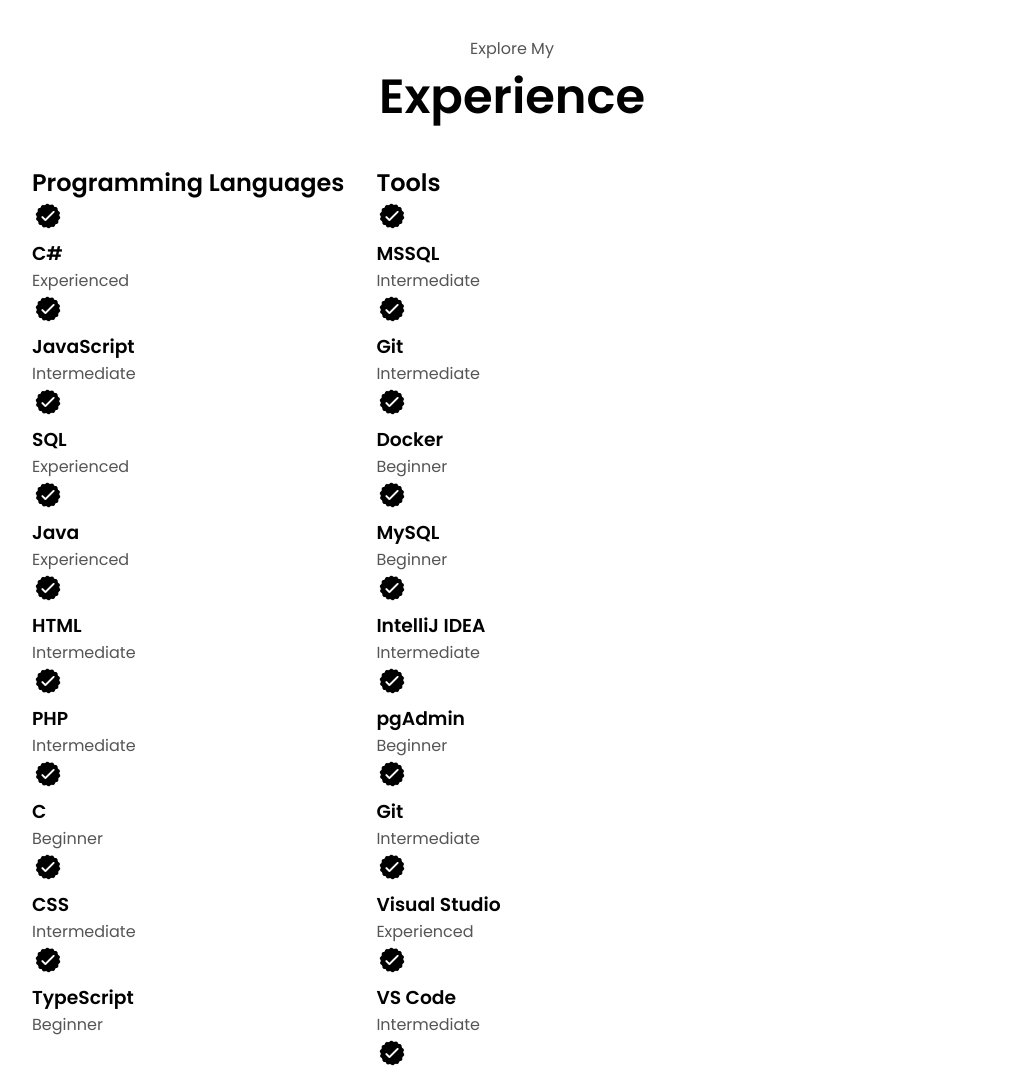
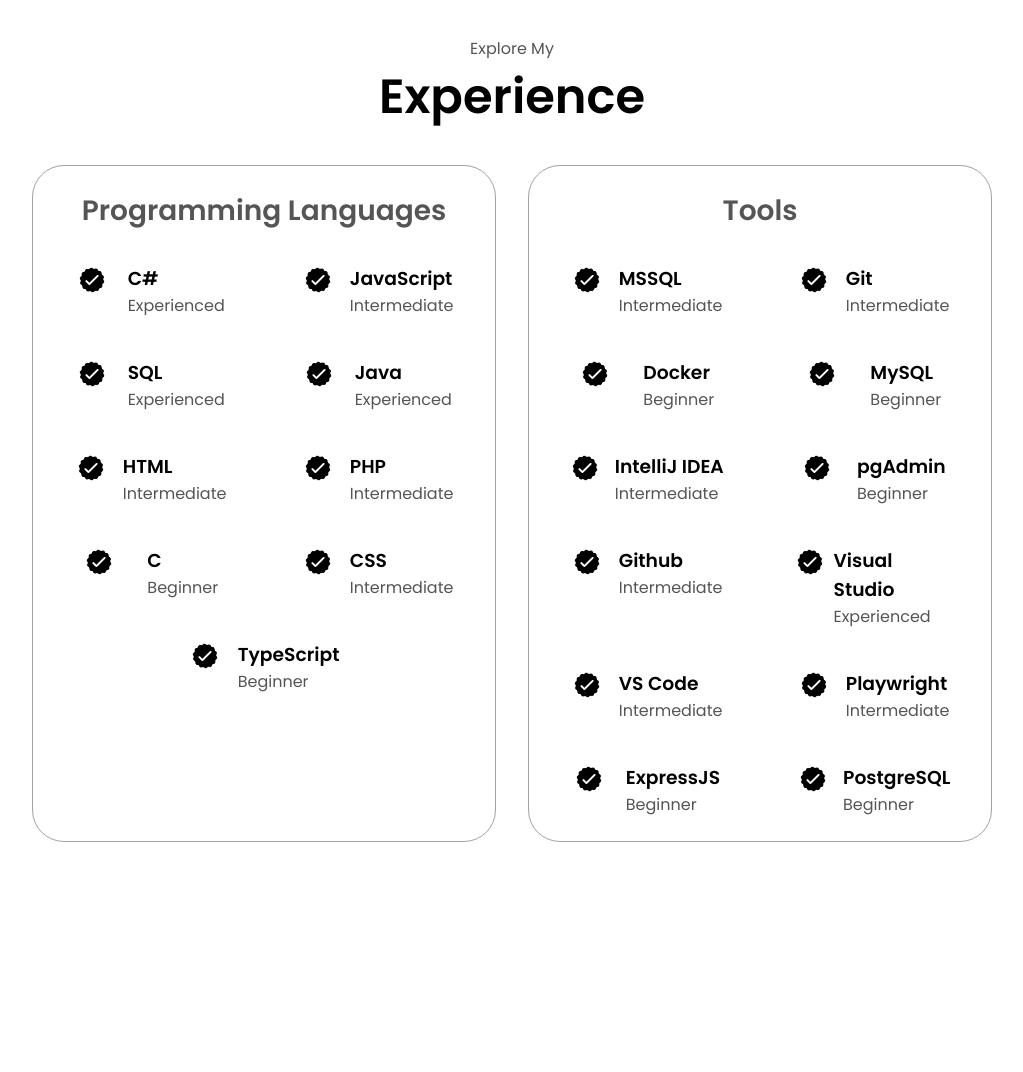
Before and after one commit to Matthew-Powers/Portfolio, a plain HTML site: page index.html in a window 1280 px wide. Shown: the part 1540-2612 px from the top of the page, without its empty margins (128-1151 px from the left). After the commit the page ends 2414 px from the top, so only its background shows below. Drawn offline with Linux system fonts and the light colour scheme.

Commit message:
Small changes

```diff
--- a/index.html
+++ b/index.html
@@ -102,7 +102,7 @@
         <h1 class="title">Experience</h1>
         <div class="experience-details-container">
             <div class="about-containers">
-                <div class="details-containers">
+                <div class="details-container">
                     <h2 class="experience-sub-title">Programming Languages</h2>
                     <div class="article-container">
                         <article>
@@ -170,7 +170,7 @@
                         </article>
                     </div>
                 </div>
-                <div class="details-containers">
+                <div class="details-container">
                     <h2 class="experience-sub-title">Tools</h2>
                     <div class="article-container">
                         <article>
@@ -218,7 +218,7 @@
                         <article>
                             <img src="assets/checkmark.png" alt="Experience icon" class="icon">
                             <div>
-                                <h3>Git</h3>
+                                <h3>Github</h3>
                                 <p>Intermediate</p>
                             </div>
                         </article>
@@ -246,14 +246,14 @@
                         <article>
                             <img src="assets/checkmark.png" alt="Experience icon" class="icon">
                             <div>
-                                <h3>NodeJS</h3>
+                                <h3>ExpressJS</h3>
                                 <p>Beginner</p>
                             </div>
                         </article>
                         <article>
                             <img src="assets/checkmark.png" alt="Experience icon" class="icon">
                             <div>
-                                <h3>ExpressJS</h3>
+                                <h3>PostgreSQL</h3>
                                 <p>Beginner</p>
                             </div>
                         </article>
--- a/style.css
+++ b/style.css
@@ -315,3 +315,36 @@ section {
 #experience {
     position: relative;
 }
+
+.experience-sub-title {
+    color: rgb(85, 85, 85);
+    font-weight: 600;
+    font-size: 1.75rem;
+    margin-bottom: 2rem;
+}
+
+.experience-details-container {
+    display: flex;
+    justify-content: center;
+    flex-direction: column;
+}
+
+.article-container {
+    display: flex;
+    text-align: initial;
+    flex-wrap: wrap;
+    flex-direction: row;
+    gap: 2.5rem;
+    justify-content: space-around;
+}
+
+article {
+    display: flex;
+    width: 10rem;
+    justify-content: space-around;
+    gap: 0.5rem;
+}
+
+article .icon {
+    cursor: default;
+}
```
